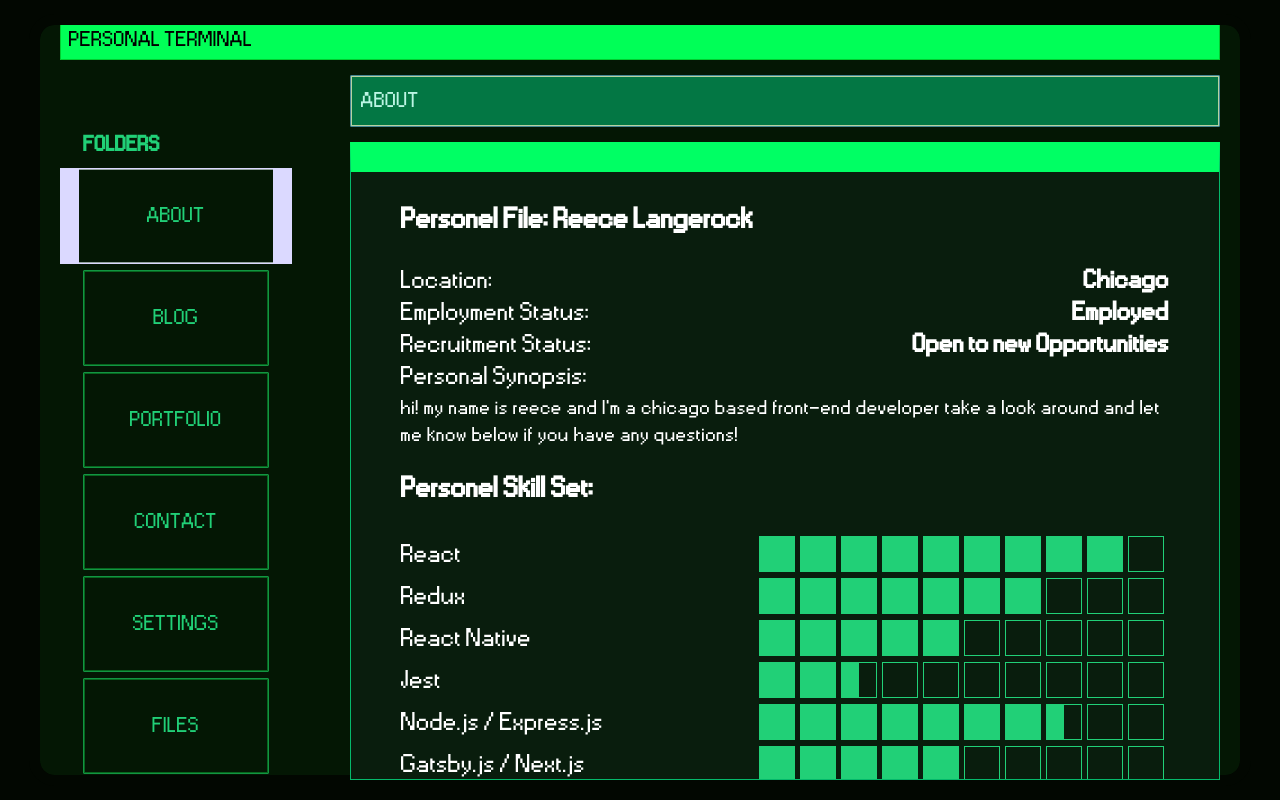
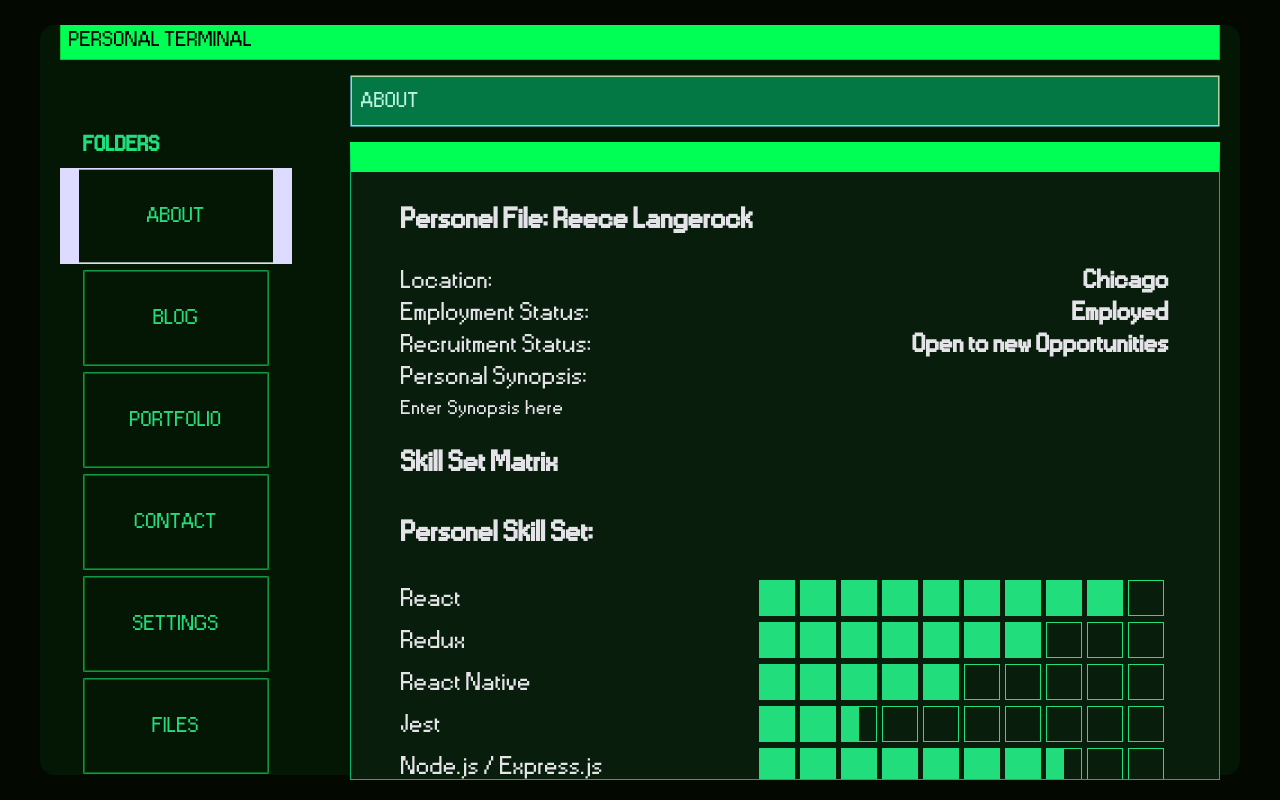
Before and after one commit to ReeceLangerock/portfolio2019, a Gatsby site: page / in a window 1280 px wide. Built offline with nearby package versions, Linux system fonts and the light colour scheme; Gatsby itself is replaced by a stand-in of ours.

Commit message:
started refactoring about section, need to replace skillLevel components with grid or table. Did some theme color refactoring to HSLA, started on LE toggle. Need to change the context for toggling it and create a slider toggle

```diff
--- /dev/null
+++ b/src/components/about/AboutContainer.js
@@ -0,0 +1,145 @@
+import React, { Component } from 'react'
+import styled from 'styled-components'
+import SkillLevel from './SkillLevel'
+
+class AboutContainer extends Component {
+  render() {
+    return (
+      <Container>
+        <h2>Personel File: Reece Langerock</h2>
+        <Row>
+          Location: <b>Chicago</b>
+        </Row>
+        <Row>
+          Employment Status: <b>Employed</b>
+        </Row>
+        <Row>
+          Recruitment Status: <b>Open to new Opportunities</b>
+        </Row>
+        <Row>Personal Synopsis:</Row>
+
+        <p>Enter Synopsis here</p>
+
+        <h2>Skill Set Matrix</h2>
+
+        {/* <SkillGrid>
+            <SkillRow>
+                <span>
+
+                </span>
+            </SkillRow>
+          <div>React</div>
+          <div>React</div>
+          <div>Redux</div>
+          <div>Jest</div>
+          <div>React</div>
+          <div>React</div>
+        </SkillGrid> */}
+
+        <h2>Personel Skill Set:</h2>
+        <Row>
+          React <SkillLevel level={9} />
+        </Row>
+        <Row>
+          Redux <SkillLevel level={7} />
+        </Row>
+        <Row>
+          React Native <SkillLevel level={5} />
+        </Row>
+        <Row>
+          Jest <SkillLevel level={2.5} />
+        </Row>
+        <Row>
+          Node.js / Express.js <SkillLevel level={7.5} />
+        </Row>
+        <Row>
+          Gatsby.js / Next.js <SkillLevel level={5} />
+        </Row>
+        <Row>
+          MongoDB <SkillLevel level={6} />
+        </Row>
+        <Row>
+          PL/SQL <SkillLevel level={3.5} />
+        </Row>
+        <Row>
+          HTML/CSS/SASS <SkillLevel level={9} />
+        </Row>
+
+        <Row>
+          Java <SkillLevel level={1.5} />
+        </Row>
+
+        <h3>Currently Learning:</h3>
+        <Row>
+          GraphQL <SkillLevel level={4} />
+        </Row>
+        <Row>
+          Python <SkillLevel level={2} />
+        </Row>
+        <br />
+
+        <h2>Personal Interests:</h2>
+        <p>stuff</p>
+        <h2>Terminal Specifications:</h2>
+        <Row>
+          Terminal Manufacture Date: <b>February 2019</b>
+        </Row>
+        <Row>
+          Software Copyright Date: <b>February 2019</b>
+        </Row>
+        <Row>Software Built With:</Row>
+        <Ul>
+          <Li>React</Li>
+          <Li>React Context API</Li>
+          <Li>GraphQL</Li>
+          <Li>Gatsby</Li>
+          <Li>Styled-Components</Li>
+        </Ul>
+      </Container>
+    )
+  }
+}
+
+export default AboutContainer
+
+const SkillGrid = styled.div``
+
+const Container = styled.div`
+  padding: 25px 50px;
+  h4 {
+    color: ${props => props.theme.color};
+
+    font-size: 32px;
+    font-weight: bold;
+  }
+  h2 {
+    font-size: 40px;
+    font-weight: bold;
+  }
+  h3 {
+    font-size: 36px;
+    font-weight: bold;
+    margin: 15px 0 10px 0;
+  }
+  p {
+    font-size: 28px;
+  }
+`
+const Row = styled.div`
+  display: flex;
+  justify-content: space-between;
+  flex-wrap: wrap;
+  margin-bottom: 6px;
+  align-items: center;
+  font-size: 36px;
+  color: ${props => props.theme.color};
+`
+
+const Li = styled.li`
+  font-size: 28px;
+  margin: 0;
+`
+
+const Ul = styled.ul`
+  list-style-type: square;
+`
--- a/src/pages/index.js
+++ b/src/pages/index.js
@@ -5,8 +5,7 @@ import NavContainer from './../components/navigation/NavContainer'
 import ContentWrapper from './../components/content/ContentWrapper'
 import ContentHeader from './../components/content/ContentHeader'
 import ContentContainer from './../components/content/ContentContainer'
-import styled from 'styled-components'
-import SkillLevel from '../components/content/SkillLevel'
+import AboutContainer from '../components/about/AboutContainer'
 const IndexPage = () => (
   <Layout active="about">
     <SEO title="Home" keywords={[`gatsby`, `application`, `react`]} />
@@ -14,125 +13,10 @@ const IndexPage = () => (
     <ContentWrapper>
       <ContentHeader headerText="About" />
       <ContentContainer>
-        <StyledContent>
-          <h2>Personel File: Reece Langerock</h2>
-          <Row>
-            Location: <b>Chicago</b>
-          </Row>
-          <Row>
-            Employment Status: <b>Employed</b>
-          </Row>
-          <Row>
-            Recruitment Status: <b>Open to new Opportunities</b>
-          </Row>
-          <Row>Personal Synopsis:</Row>
-
-          <p>
-            hi! my name is reece and I'm a chicago based front-end developer
-            take a look around and let me know below if you have any questions!
-          </p>
-
-          <h2>Personel Skill Set:</h2>
-          <Row>
-            React <SkillLevel level={9} />
-          </Row>
-          <Row>
-            Redux <SkillLevel level={7} />
-          </Row>
-          <Row>
-            React Native <SkillLevel level={5} />
-          </Row>
-          <Row>
-            Jest <SkillLevel level={2.5} />
-          </Row>
-          <Row>
-            Node.js / Express.js <SkillLevel level={7.5} />
-          </Row>
-          <Row>
-            Gatsby.js / Next.js <SkillLevel level={5} />
-          </Row>
-          <Row>
-            MongoDB <SkillLevel level={6} />
-          </Row>
-          <Row>
-            PL/SQL <SkillLevel level={3.5} />
-          </Row>
-          <Row>
-            HTML/CSS/SASS <SkillLevel level={9} />
-          </Row>
-
-          <Row>
-            Java <SkillLevel level={1.5} />
-          </Row>
-
-          <h3>Currently Learning:</h3>
-          <Row>
-            GraphQL <SkillLevel level={4} />
-          </Row>
-          <Row>
-            Python <SkillLevel level={2} />
-          </Row>
-
-          <br />
-          <h2>Terminal Specifications:</h2>
-          <Row>
-            Terminal Manufacture Date: <b>February 2019</b>
-          </Row>
-          <Row>
-            Software Copyright Date: <b>February 2019</b>
-          </Row>
-          <Row>Software Built With:</Row>
-          <Ul>
-            <Li>React</Li>
-            <Li>React Context API</Li>
-            <Li>GraphQL</Li>
-            <Li>Gatsby</Li>
-            <Li>Styled-Components</Li>
-          </Ul>
-        </StyledContent>
+        <AboutContainer />
       </ContentContainer>
     </ContentWrapper>
   </Layout>
 )
 
 export default IndexPage
-
-const StyledContent = styled.div`
-  padding: 25px 50px;
-  h4 {
-    color: ${props => props.theme.color};
-
-    font-size: 32px;
-    font-weight: bold;
-  }
-  h2 {
-    font-size: 40px;
-    font-weight: bold;
-  }
-  h3 {
-    font-size: 36px;
-    font-weight: bold;
-    margin: 15px 0 10px 0;
-  }
-  p {
-    font-size: 28px;
-  }
-`
-const Row = styled.div`
-  display: flex;
-  justify-content: space-between;
-  flex-wrap: wrap;
-  margin-bottom: 6px;
-  align-items: center;
-  font-size: 36px;
-  color: ${props => props.theme.color};
-`
-
-const Li = styled.li`
-  font-size: 28px;
-  margin: 0;
-`
-
-const Ul = styled.ul`
-  list-style-type: square;
-`
--- a/src/themes/theme.js
+++ b/src/themes/theme.js
@@ -1,27 +1,37 @@
 const colors = {
-  lightGreen: '#21d077',
-  green: '#129542',
+  brightGreen: 'hsla(140, 100%, 50%, 1)',
+  lightGreen: 'hsla(149,73%,50%,1)',
+  green: 'hsla(142,78%,33%,1)',
+  darkGreen: 'hsla(120, 70%, 5%,1)',
+  darkestGreen: 'hsla(110, 75%, 2%,1)',
   pink: '#f77',
+  white: 'hsla(243,10%, 90%, 1)',
+  offwhite: 'hsla(243,100%,93%, 1)',
+}
+
+const fontSizes = {
+  h1: '2rem',
+  p: '1.4rem',
 }
 
 export const dark = {
   textShadow: 'textShadow 2.6s infinite',
 
   monitor: {
-    frame: '#020701',
-    screen: '#041704',
+    frame: colors.darkestGreen,
+    screen: colors.darkGreen,
   },
 
   navigation: {
-    border: '#129542',
+    border: colors.green,
     borderShadow: '#07661e',
-    fontColor: '#21d077',
-    border_active: '#dbd9ff',
+    fontColor: colors.lightGreen,
+    border_active: colors.offwhite,
     borderShadow_active: '#92a19f',
   },
 
   terminal_header: {
-    background: '#00ff57',
+    background: colors.brightGreen,
     border: '#00cd30',
     fontColor: '#000',
   },
@@ -34,9 +44,9 @@ export const dark = {
   },
   content_container: {
     border: '#05b96b',
-    border_top: '#00ff64',
+    border_top: colors.brightGreen,
     background: '#091d0d',
-    font_color: '#fff',
+    font_color: colors.white,
   },
   skill_level: {
     border: colors.lightGreen,
@@ -48,10 +58,10 @@ export const dark = {
     background: 'hsla(154, 95%, 24%, 0.5)',
     background_active: 'hsla(154, 95%, 24%, 1)',
     border_bottom: '#05b96b', //used only for file component
-    border: '#fff',
-    fontColor: '#fff',
-    link_color: '#21d077',
-    link_hovered: '#00ff64',
+    border: colors.white,
+    fontColor: colors.white,
+    link_color: colors.lightGreen,
+    link_hovered: colors.brightGreen,
     image_frame: {
       color: '#031603',
       'box-shadow':
```
Also changed, not shown: src/components/content/languageElements.js (added, +19 -0 lines), src/components/settings/Checkbox.js (+6 -3 lines), src/components/settings/SettingsContainer.js (+8 -4 lines), src/components/about/SkillLevel.js (renamed from src/components/content/SkillLevel.js).
